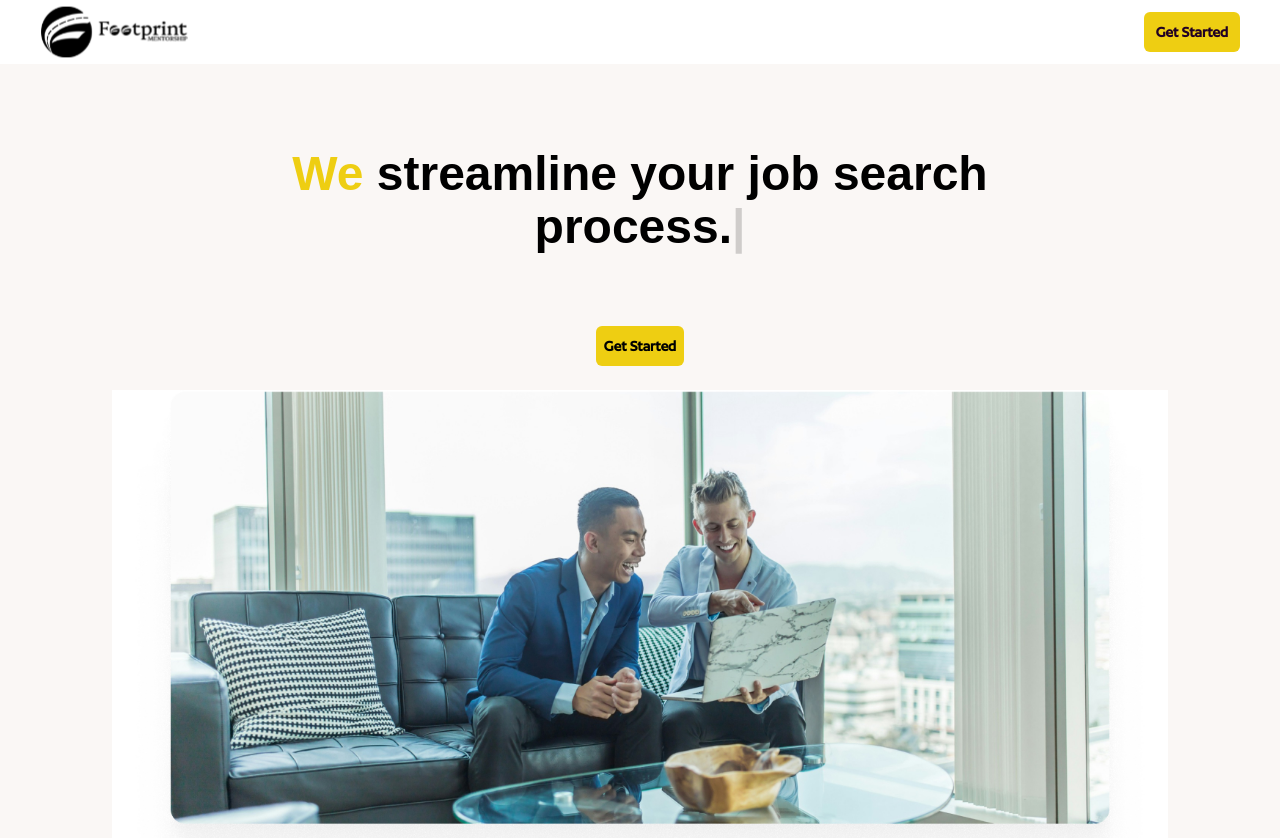
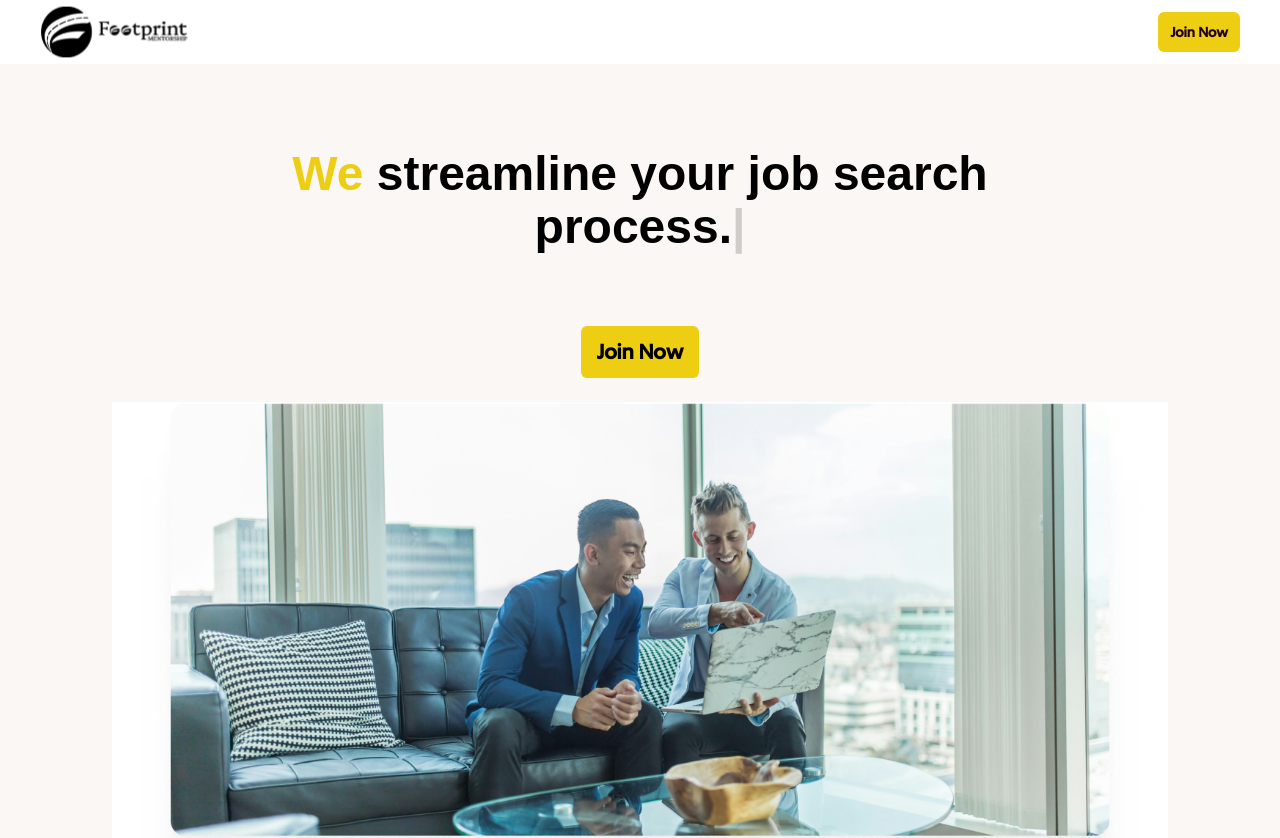
Before and after one commit to gramani-tech/footprint, a React (Vite) app: page / in a window 1280 px wide. Shown: the top 838 px of the page. Built offline with nearby package versions, Linux system fonts and the light colour scheme; a web font is replaced by a local one.

Commit message:
join now

```diff
--- a/src/components/SectionOne.tsx
+++ b/src/components/SectionOne.tsx
@@ -11,7 +11,7 @@ export default function SectionOne({ setIsOpen }: { setIsOpen: (open: boolean) =
         </h2>
 
         {/* <p className='py-2'>Be the first to know when we officially launch.</p> */}
-        <button className=' m-2 bg-yellow p-2 font-bold mt-7 rounded-[6px] text-black' onClick={() => setIsOpen(true)}>Get Started</button>
+        <a href="https://docs.google.com/forms/d/e/1FAIpQLSenI_CH67M-eVggZd0jTGX115J2zCh3gjp544quW8orf33JeQ/viewform?usp=sf_link" target="_blank" rel="noopener noreferrer"> <button className=' m-2 bg-yellow p-2 px-4 font-bold mt-7 text-[24px] rounded-[6px] text-black opacity-100'>Join Now</button></a>
       </div>
 
       <div className=' w-[100%] mx-auto mt-4'>
--- a/src/components/mobilenav.tsx
+++ b/src/components/mobilenav.tsx
@@ -52,7 +52,7 @@ export default function MobileNav({ setIsOpen }: { setIsOpen: (open: boolean) =>
 
             <div className="space-y-6 border-t border-gray-200 px-4 py-6 font-platypi">
               <div className="flow-root">
-                <button className=' px-3  bg-yellow border-0 py-2 md:my-2 font-bold ' onClick={() => setIsOpen(true)}>Get Started</button>
+                <a href="https://docs.google.com/forms/d/e/1FAIpQLSenI_CH67M-eVggZd0jTGX115J2zCh3gjp544quW8orf33JeQ/viewform?usp=sf_link" target="_blank" rel="noopener noreferrer"><button className=' px-3  bg-yellow border-0 py-2 md:my-2 font-bold ' >Join Now</button></a>
               </div>
             </div>
 
@@ -86,7 +86,7 @@ export default function MobileNav({ setIsOpen }: { setIsOpen: (open: boolean) =>
                     <li>Policy</li>
                 </ul> */}
 
-                  <button className=' px-3  bg-yellow border-0 py-2 my-2 font-bold  rounded-[6px]' onClick={() => setIsOpen(true)}>Get Started</button>
+<a href="https://docs.google.com/forms/d/e/1FAIpQLSenI_CH67M-eVggZd0jTGX115J2zCh3gjp544quW8orf33JeQ/viewform?usp=sf_link" target="_blank" rel="noopener noreferrer"><button className=' px-3  bg-yellow border-0 py-2 my-2 font-bold  rounded-[6px]' >Join Now</button></a>
                   {/* Mobile menu (lg-) */}
                   {/* <div className="flex flex-1 items-center lg:hidden">
                     <button
```
